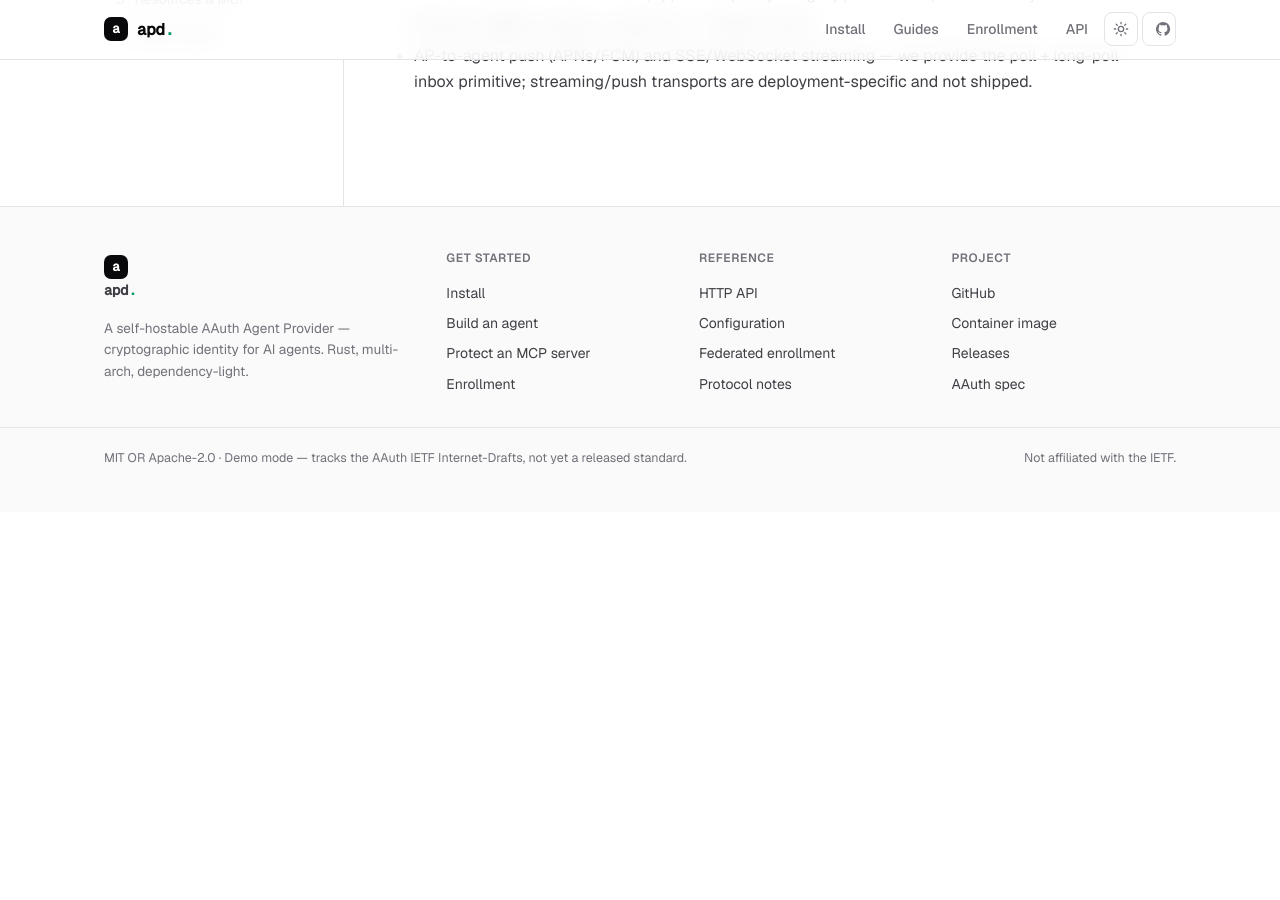
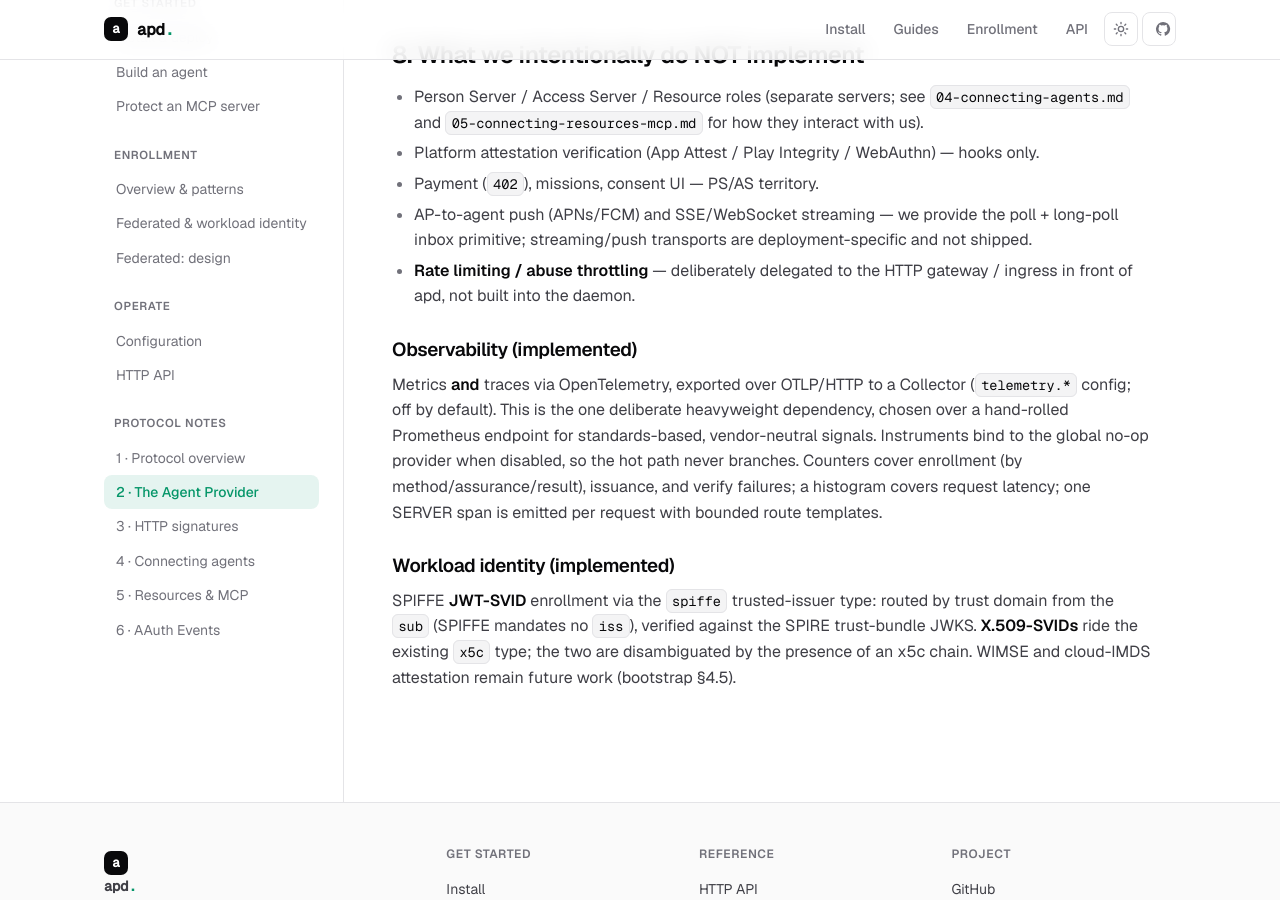
Before and after one commit to AgentProvider/source-code, a Jekyll site: the page built from research/02-agent-provider.md, in a window 1280 px wide and 900 px high, scrolled down 5874 px. Built offline with Jekyll 4.4.1, drawn with Linux system fonts in a browser that asks for light colours; our own code applies the rules of GitHub Pages for plain Markdown files; before the commit the page ends 6386 px from its top, so only the background shows below that; some of the changed text lies outside the part shown.

Commit message:
docs: cover SPIFFE enrollment, assurance tiers, and OpenTelemetry
Extend the remaining docs beyond the first pass (README/configuration/
federated-enrollment) to the full surface:

- api.md: SPIFFE SVID in /enroll assertion types, the `assurance` claim on
  issued tokens, and a new Observability (OTLP metrics+traces) section.
- enrollment.md: SPIFFE JWT-SVID + X.509-SVID in the workload pattern; an
  assurance-tier note on the pattern comparison.
- deployment.md: Observability section (OTLP → Collector, what to alert on)
  and rate-limiting-at-the-gateway note; two new checklist items.
- guide-mcp-server-auth.md: how relying parties should treat the `assurance`
  claim (AP-asserted, weigh with trust in iss).
- research/02-agent-provider.md: design notes for assurance derivation, OTEL
  observability, SPIFFE workload identity, and rate-limiting-to-the-gateway.
- index.html: refreshed enrollment card + new Assurance tiers and
  OpenTelemetry cards.

Claude-Session: https://claude.ai/code/session_01L35Sj36ZdT5Yyp1EXJKndG

```diff
--- a/research/02-agent-provider.md
+++ b/research/02-agent-provider.md
@@ -150,6 +150,13 @@ signed with `sig=hwk` using the **durable key** (proof of possession at enrollme
   (must equal enrollment's `ps` unless config `allow_ps_override`).
 - Policy hook: enrollment `status` must be `active`.
 - Response: `200 {"agent_token": "...", "expires_in": N, "agent": "aauth:..."}`.
+- **Assurance claim (implemented):** the token carries an `assurance` tier
+  (`none`/`low`/`medium`/`high`) derived from the enrollment method and recorded
+  on the agent record at enroll (bootstrap §5.4, §10.1). It is protected from
+  issuer `embed_claims` override and inherited by sub-agents. Design choice:
+  derive from method rather than trust a client-supplied value; keep the claim
+  name fixed with a per-issuer override, so the tier is legible to receivers
+  without a config-heavy taxonomy.
 
 ### 5.3 Sub-agent tokens — `POST /subagent-token`
 
@@ -231,3 +238,24 @@ sub-agent generates its own key pair and hands the public key to the parent out
 - AP-to-agent push (APNs/FCM) and SSE/WebSocket streaming — we provide the poll +
   long-poll inbox primitive; streaming/push transports are deployment-specific and
   not shipped.
+- **Rate limiting / abuse throttling** — deliberately delegated to the HTTP
+  gateway / ingress in front of apd, not built into the daemon.
+
+### Observability (implemented)
+
+Metrics **and** traces via OpenTelemetry, exported over OTLP/HTTP to a Collector
+(`telemetry.*` config; off by default). This is the one deliberate heavyweight
+dependency, chosen over a hand-rolled Prometheus endpoint for standards-based,
+vendor-neutral signals. Instruments bind to the global no-op provider when
+disabled, so the hot path never branches. Counters cover enrollment (by
+method/assurance/result), issuance, and verify failures; a histogram covers
+request latency; one SERVER span is emitted per request with bounded route
+templates.
+
+### Workload identity (implemented)
+
+SPIFFE **JWT-SVID** enrollment via the `spiffe` trusted-issuer type: routed by
+trust domain from the `sub` (SPIFFE mandates no `iss`), verified against the
+SPIRE trust-bundle JWKS. **X.509-SVIDs** ride the existing `x5c` type; the two
+are disambiguated by the presence of an x5c chain. WIMSE and cloud-IMDS
+attestation remain future work (bootstrap §4.5).
```
Also changed, not shown: docs/api.md (+25 -5 lines), docs/deployment.md (+17 -0 lines), docs/enrollment.md (+12 -4 lines), docs/guide-mcp-server-auth.md (+9 -0 lines), index.html (+11 -1 lines).
